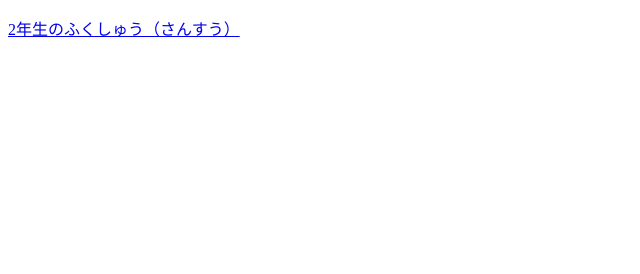
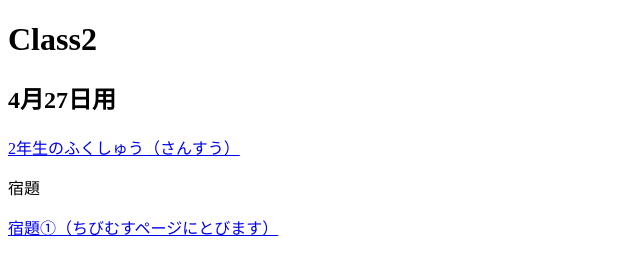
Before and after one commit to toyaclass/index.html, a plain HTML site: page index.html in a window 1280 px wide. Shown: the whole page, without its empty margins (0-640 px from the left). Drawn offline with Linux system fonts and the light colour scheme.

Commit message:
Update index.html

```diff
--- a/index.html
+++ b/index.html
@@ -5,6 +5,10 @@
     <title>教材ダウンロードサイト</title>
   </head>
   <body>
-    <p><a href="2年生のふくしゅう（さんすう）.pdf" download="class2.0427.pdf">2年生のふくしゅう（さんすう）</a></p>
+    <h1>Class2</h1>
+    <h2>4月27日用</h2>
+    <p><a href="2年生のふくしゅう（さんすう）.pdf"download="class2.0427.pdf">2年生のふくしゅう（さんすう）</a></p>
+    <p>宿題</p>
+    <p><a href="https://happylilac.net/masu-ta10001.pdf"target="_blank">宿題①（ちびむすページにとびます）</a></p>
   </body>
 </html>
```
